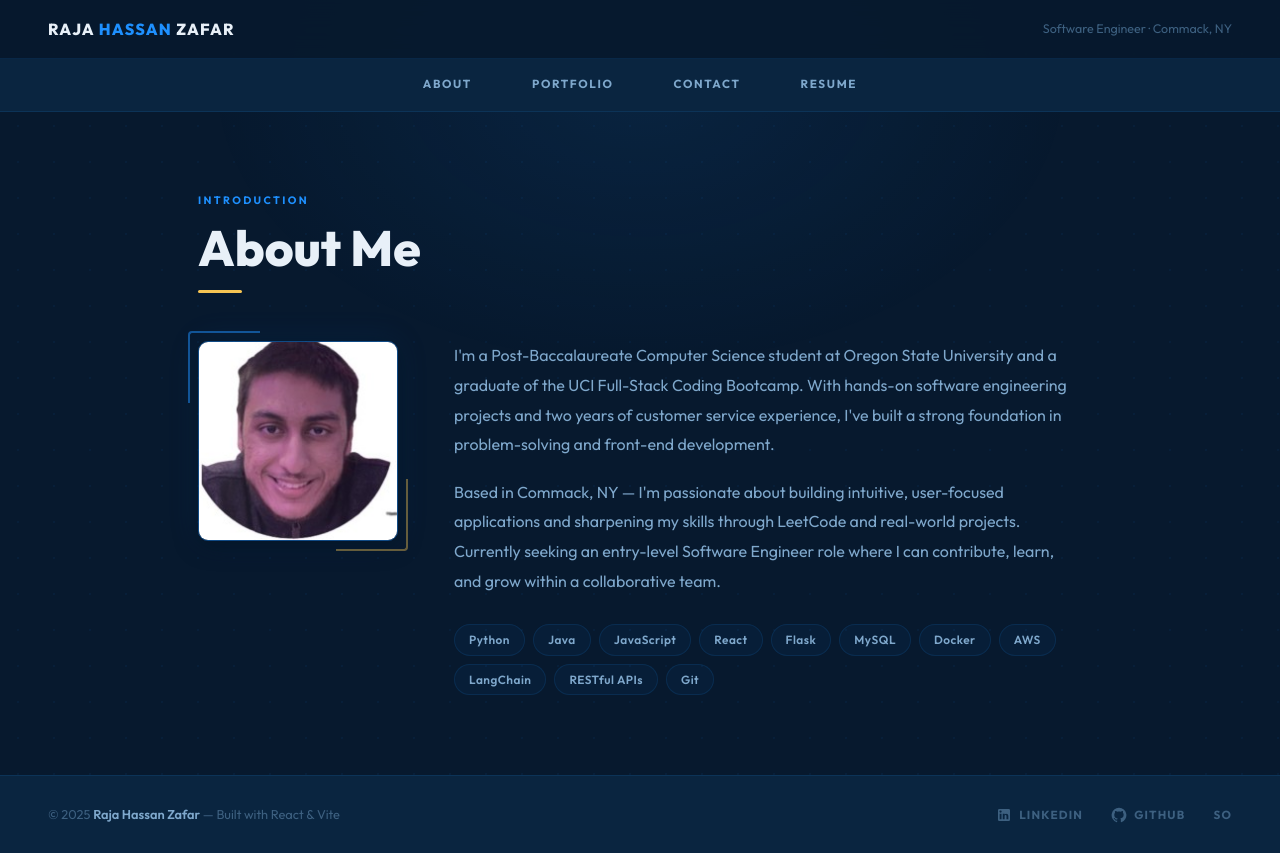
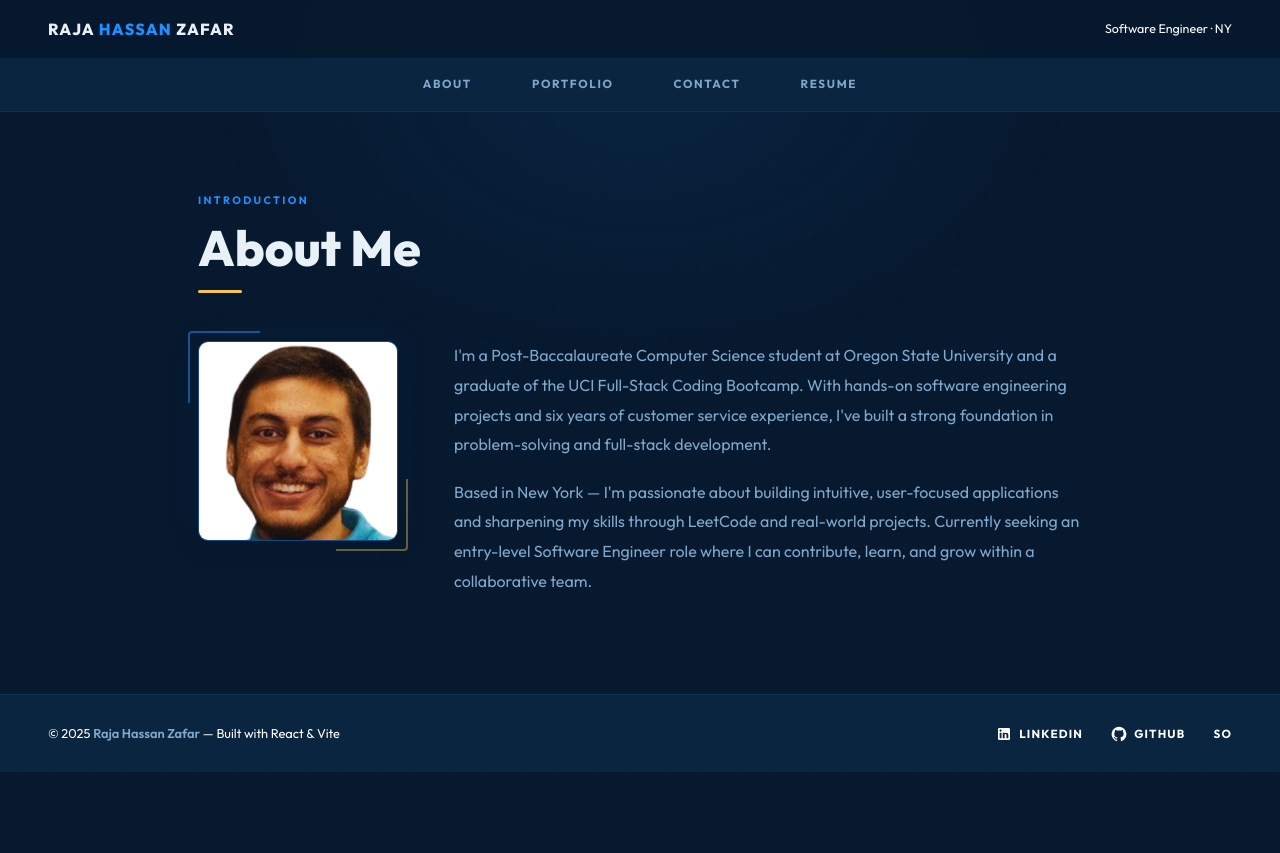
Before and after one commit to HassanZafar-2021/PORTfol.io, a React (Vite) app: page / in a window 1280 px wide. After the commit the page ends 800 px from the top, so only its background shows below. Built offline with nearby package versions, Linux system fonts and the light colour scheme.

Commit message:
adjusting skills and CSS

```diff
--- a/src/components/About.jsx
+++ b/src/components/About.jsx
@@ -1,10 +1,6 @@
 import { useSpring, animated } from "react-spring";
-import me from "../assets/developer.jpg";
+import me from "../assets/me.png";
 
-const TAGS = [
-  "Python", "Java", "JavaScript", "React", "Flask",
-  "MySQL", "Docker", "AWS", "LangChain", "RESTful APIs", "Git",
-];
 
 function About() {
   const fadeUp = useSpring({
@@ -42,20 +38,15 @@ function About() {
           <p className="about-bio">
             I'm a Post-Baccalaureate Computer Science student at Oregon State University
             and a graduate of the UCI Full-Stack Coding Bootcamp. With hands-on software
-            engineering projects and two years of customer service experience, I've built
-            a strong foundation in problem-solving and front-end development.
+            engineering projects and six years of customer service experience, I've built
+            a strong foundation in problem-solving and full-stack development.
           </p>
           <p className="about-bio">
-            Based in Commack, NY — I'm passionate about building intuitive, user-focused
+            Based in New York — I'm passionate about building intuitive, user-focused
             applications and sharpening my skills through LeetCode and real-world projects.
             Currently seeking an entry-level Software Engineer role where I can contribute,
             learn, and grow within a collaborative team.
           </p>
-          <div className="about-tags">
-            {TAGS.map((tag) => (
-              <span key={tag} className="tag">{tag}</span>
-            ))}
-          </div>
         </animated.div>
       </div>
     </div>
--- a/src/components/Header.jsx
+++ b/src/components/Header.jsx
@@ -7,7 +7,7 @@ function Header() {
         <span className="brand-name">
           Raja <span className="highlight">Hassan</span> Zafar
         </span>
-        <span className="brand-tagline">Software Engineer · Commack, NY</span>
+        <span className="brand-tagline">Software Engineer · NY</span>
       </div>
       <Navigation />
     </header>
--- a/src/components/Resume.jsx
+++ b/src/components/Resume.jsx
@@ -3,19 +3,19 @@ import { useSpring, animated } from "react-spring";
 const SKILLS = [
   {
     category: "Languages",
-    items: ["Java", "Python", "JavaScript", "TypeScript", "SQL", "C"],
+    items: ["Java", "Python", "C", "JavaScript", "TypeScript", "SQL",],
   },
   {
     category: "Frameworks & Libraries",
-    items: ["React", "Flask", "LangChain", "Node.js"],
+    items: ["React", "Flask", "LangChain", "Node.js", "Express"],
   },
   {
     category: "Tools & Platforms",
-    items: ["Docker", "Git", "GitLab", "AWS", "GCP", "Jira", "Bash", "Insomnia"],
+    items: ["Docker", "Git", "AWS", "Jira", "Bash", "Insomnia"],
   },
   {
     category: "Concepts",
-    items: ["RESTful APIs", "Data Structures", "OOP", "Agile / Scrum", "CI/CD"],
+    items: ["RESTful APIs", "Data Structures", "Algorithms", "OOP", "Agile", "CI/CD"],
   },
 ];
 
--- a/src/index.css
+++ b/src/index.css
@@ -12,7 +12,7 @@
 
   --text:       #e8f0f8;
   --text-muted: #7fa8cc;
-  --text-dim:   #3d6080;
+  --text-dim:   white;
 
   --blue:       #1e90ff;
   --blue-light: #56aeff;
```
Also changed, not shown: src/assets/developer.jpg (deleted), src/assets/me.png (added).
